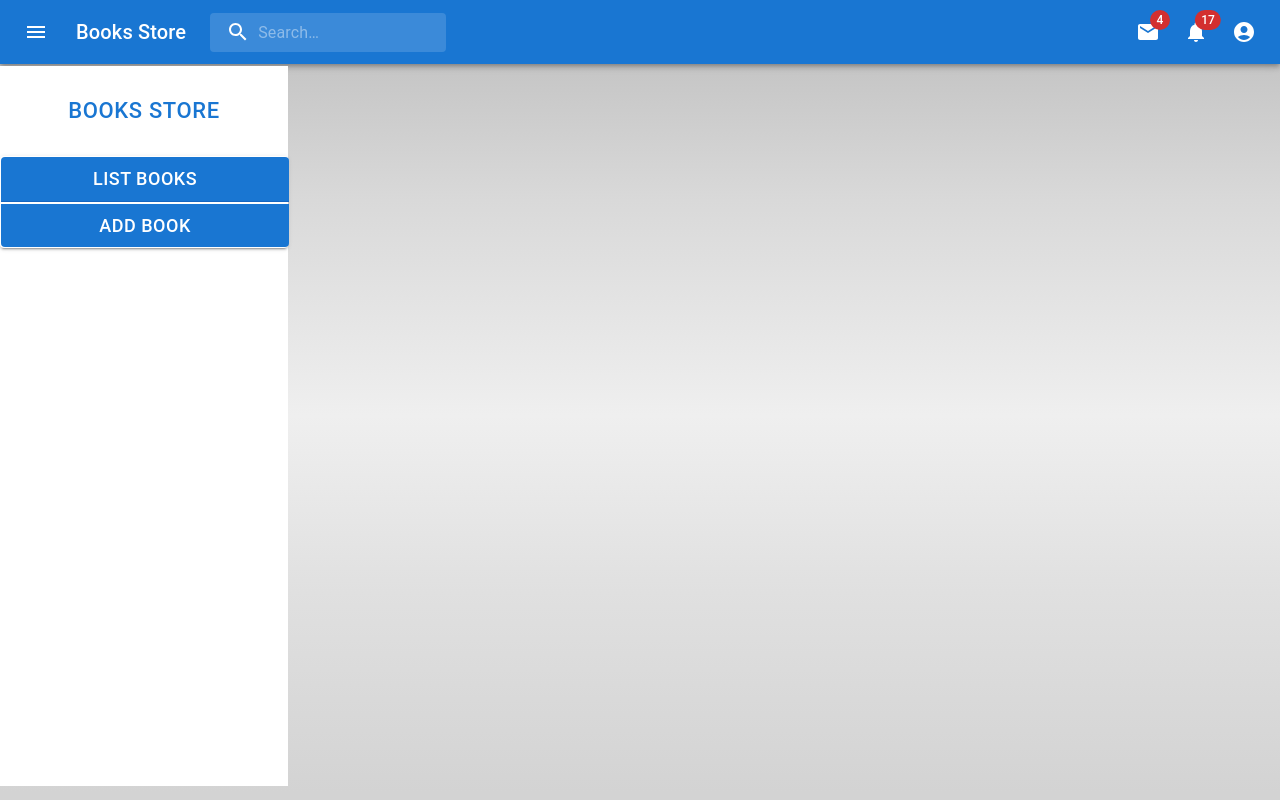
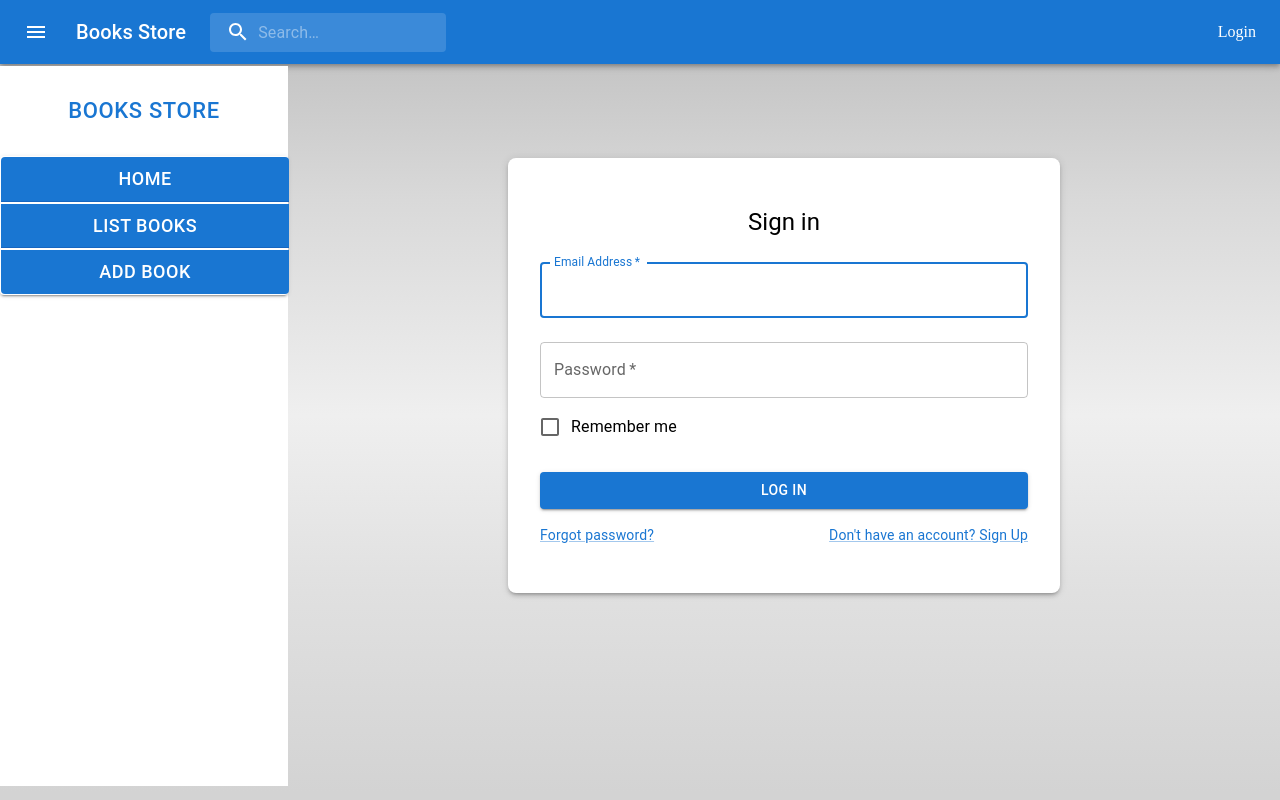
Before and after one commit to sauniel93/book-store, a React (Create React App) app in the folder book-store/: page /login in a window 1280 px wide. Built offline with nearby package versions, Linux system fonts and the light colour scheme.

Commit message:
Add user and home page

```diff
--- a/book-store/src/components/Content.js
+++ b/book-store/src/components/Content.js
@@ -2,11 +2,16 @@ import React, { useState, useEffect, useCallback } from "react";
 import { Routes, Route } from "react-router-dom";
 import Booktable from "./Booktable";
 import AddBook from "./AddBook";
+import LogIn from "./LogIn";
+import Home from "./Home";
+import { ProtectedRoute } from "../hooks/useProtectedRoute";
 import { useMenuContext } from "../contexts/MenuContext";
+import { useUserContext } from "../contexts/UserContext";
 
 function Content() {
   const { activeMenu, setActiveMenu, screenWidth } = useMenuContext();
   const [width, setWidth] = useState("");
+  const {user, setUser} = useUserContext();
 
   const handleClick = () => {
     if (activeMenu && screenWidth <= 900) {
@@ -15,10 +20,10 @@ function Content() {
   };
 
   const computeWidth = useCallback(() => {
-    (screenWidth <= 900) || (!activeMenu && screenWidth > 900)
+    screenWidth <= 900 || (!activeMenu && screenWidth > 900)
       ? setWidth("w-full")
       : setWidth("computeWidthMargin");
-  },[screenWidth, activeMenu]);
+  }, [screenWidth, activeMenu]);
 
   useEffect(() => {
     computeWidth();
@@ -42,8 +47,13 @@ function Content() {
       onClick={() => handleClick()}
     >
       <Routes>
-        <Route path="/" element={<Booktable />} />
-        <Route path="/add" element={<AddBook />} />
+        <Route path="/" element={<Home />} />
+        <Route path="/home" element={<Home />} />
+        <Route element={<ProtectedRoute user={user} />}>
+          <Route path="/list" element={<Booktable />} />
+          <Route path="/add" element={<AddBook />} />
+        </Route>
+        <Route path="/login" element={<LogIn />} />
       </Routes>
     </div>
   );
--- /dev/null
+++ b/book-store/src/components/Home.js
@@ -0,0 +1,37 @@
+import React from "react";
+import ReactECharts from 'echarts-for-react';
+
+function Home() {
+
+  const options = {
+    grid: { top: 5, right: 5, bottom: 24, left: 36 },
+    xAxis: {
+      type: 'category',
+      data: ['Action', 'Aventure', 'History', 'Drama', 'Fiction'],
+    },
+    yAxis: {
+      type: 'value',
+    },
+    series: [
+      {
+        data: [1520, 932, 652, 1002, 2569],
+        type: 'bar',
+        smooth: true,
+      },
+    ],
+    tooltip: {
+      trigger: 'axis',
+    },
+  };
+
+  return (
+    <>
+      <div className="listTitle" style={{}}>Books by clasification</div>
+      <div className="w-full">
+        <ReactECharts option={options}/>
+      </div>
+    </>
+  );
+}
+
+export default Home;
--- /dev/null
+++ b/book-store/src/components/LogIn.js
@@ -0,0 +1,125 @@
+import { useState, useEffect } from "react";
+import Button from "@mui/material/Button";
+import TextField from "@mui/material/TextField";
+import FormControlLabel from "@mui/material/FormControlLabel";
+import Checkbox from "@mui/material/Checkbox";
+import Link from "@mui/material/Link";
+import Grid from "@mui/material/Grid";
+import Box from "@mui/material/Box";
+import Typography from "@mui/material/Typography";
+import Container from "@mui/material/Container";
+import { useUserContext } from "../contexts/UserContext";
+import { useNavigate } from "react-router-dom";
+import Message from "./Message";
+
+export default function LogIn() {
+  const [email, setEmail] = useState("");
+  const [password, setPassword] = useState("");
+  const [message, setMessage] = useState({});
+  const { user, login, failed } = useUserContext();
+  const navigate = useNavigate();
+
+  useEffect(() => {
+    user ? navigate("/") : navigate("/login");
+  }, [user, navigate]);
+
+  useEffect(()=>{
+    if (failed) setMessage({
+      message: "Usuario y Contrasena incorrecto",
+      severity: "error",
+      duration: 2000,
+      reset: new Date(),
+    });
+  }, [failed])
+
+  const handleSubmit = (event) => {
+    event.preventDefault();
+    if (email.trim() && password.trim()) login({ email, password });
+    else
+      setMessage({
+        message: "Usuario y Contrasena requirido",
+        severity: "error",
+        duration: 2000,
+        reset: new Date(),
+      });
+  };
+
+  return (
+    <Container component="main" maxWidth="sm">
+      {message && (
+        <Message
+          {...message}
+          style={{ minWidth: "360px", maxWidth: "600px", margin: "auto" }}
+        />
+      )}
+      <Box
+        sx={{
+          boxShadow: 3,
+          borderRadius: 2,
+          px: 4,
+          py: 6,
+          marginTop: 8,
+          display: "flex",
+          flexDirection: "column",
+          alignItems: "center",
+          backgroundColor: "white",
+        }}
+      >
+        <Typography component="h1" variant="h5">
+          Sign in
+        </Typography>
+        <Box component="form" onSubmit={handleSubmit} noValidate sx={{ mt: 1 }}>
+          <TextField
+            margin="normal"
+            required
+            fullWidth
+            id="email"
+            label="Email Address"
+            name="email"
+            autoComplete="email"
+            autoFocus
+            onChange={(e) => setEmail(e.target.value)}
+          />
+          <TextField
+            margin="normal"
+            required
+            fullWidth
+            name="password"
+            label="Password"
+            type="password"
+            id="password"
+            autoComplete="current-password"
+            onChange={(e) => setPassword(e.target.value)}
+          />
+          <FormControlLabel
+            control={<Checkbox value="remember" color="primary" />}
+            label="Remember me"
+          />
+          <Button
+            type="submit"
+            fullWidth
+            variant="contained"
+            sx={{ mt: 3, mb: 2 }}
+            onClick={(e) => {
+              handleSubmit(e);
+            }}
+          >
+            Log In
+          </Button>
+          <Grid container>
+            <Grid item xs>
+              <Link href="#" variant="body2">
+                Forgot password?
+              </Link>
+            </Grid>
+            <Grid item>
+              <Link href="#" variant="body2">
+                {"Don't have an account? Sign Up"}
+              </Link>
+            </Grid>
+          </Grid>
+        </Box>
+      </Box>
+    </Container>
+  );
+}
--- a/book-store/src/components/SidebarButtonList.js
+++ b/book-store/src/components/SidebarButtonList.js
@@ -20,7 +20,8 @@ function SidebarButton({ id, url, title }) {
 
 export default function SidebarButtonList() {
   const menus = [
-    { id: "one", url: "/", title: "List Books" },
+    { id: "cero", url: "/home", title: "Home" },
+    { id: "one", url: "/list", title: "List Books" },
     { id: "two", url: "/add", title: "Add Book" },
   ];
   return (
--- a/book-store/src/components/TopNavbar.js
+++ b/book-store/src/components/TopNavbar.js
@@ -20,6 +20,7 @@ import { useMenuContext } from "../contexts/MenuContext";
 import { useNavigate } from "react-router-dom";
 import { BaseUrl } from "../config/urls";
 import useAxios from "../hooks/useAxios";
+import { useUserContext } from "../contexts/UserContext";
 
 const Search = styled("div")(({ theme }) => ({
   position: "relative",
@@ -65,6 +66,7 @@ export default function TopNavbar() {
   const [inputValue, setInputValue] = useState("");
   const navigate = useNavigate();
   const { url, fetchData, setUrl } = useAxios();
+  const { user, setUser, logout } = useUserContext();
 
   useEffect(() => {
     const handleResize = () => {
@@ -134,6 +136,14 @@ export default function TopNavbar() {
     >
       <MenuItem onClick={handleMenuClose}>Profile</MenuItem>
       <MenuItem onClick={handleMenuClose}>My account</MenuItem>
+      <MenuItem
+        onClick={() => {
+          logout();
+          handleMenuClose();
+        }}
+      >
+        Logout
+      </MenuItem>
     </Menu>
   );
 
@@ -227,6 +237,8 @@ export default function TopNavbar() {
             />
           </Search>
           <Box sx={{ flexGrow: 1 }} />
+          {user ? (
+            <>
               <Box sx={{ display: { xs: "none", md: "flex" } }}>
                 <IconButton
                   size="large"
@@ -270,10 +282,14 @@ export default function TopNavbar() {
                   <MoreIcon />
                 </IconButton>
               </Box>
+            </>
+          ) : (
+            <div onClick={() => navigate("/login")}>Login</div>
+          )}
         </Toolbar>
       </AppBar>
-      {renderMobileMenu}
-      {renderMenu}
+      {user && renderMobileMenu}
+      {user && renderMenu}
     </Box>
   );
 }
--- /dev/null
+++ b/book-store/src/config/users.js
@@ -0,0 +1,4 @@
+export const users = [
+  { id: 1, email: "david@gmail.com", name: "David", password: "admin" },
+  { id: 2, email: "yamilka@gmail.com", name: "Yamilka", password: "admin" },
+];
--- /dev/null
+++ b/book-store/src/contexts/UserContext.js
@@ -0,0 +1,42 @@
+import React, {
+  createContext,
+  useContext,
+  useState,
+  useMemo,
+  useCallback,
+} from "react";
+import { users } from "../config/users";
+const UserContext = createContext();
+
+export const UserContextProvider = ({ children }) => {
+  const [user, setUser] = useState(null);
+  const [failed, setFailed] = useState(0);
+
+  const login = useCallback(({ email, password }) => {
+    const usuario = users.find(
+      (user) => user.email === email && user.password === password
+    );
+    if (usuario) {
+      setUser(usuario);
+      setFailed(0);
+    } else setFailed((prev) => prev + 1);
+  }, []);
+
+  const logout = useCallback(() => {
+    setUser(null);
+  }, []);
+
+  const value = useMemo(() => {
+    return {
+      user,
+      failed,
+      setUser,
+      login,
+      logout,
+    };
+  }, [user, failed, login, logout]);
+
+  return <UserContext.Provider value={value}>{children}</UserContext.Provider>;
+};
+
+export const useUserContext = () => useContext(UserContext);
--- /dev/null
+++ b/book-store/src/hooks/useProtectedRoute.js
@@ -0,0 +1,9 @@
+import { Navigate, Outlet } from "react-router-dom";
+
+export const ProtectedRoute = ({ user, redirectPath = "/home", children }) => {
+  if (!user) {
+    return <Navigate to={redirectPath} replace />;
+  }
+
+  return children ? children : <Outlet />;
+};
--- a/book-store/src/index.js
+++ b/book-store/src/index.js
@@ -4,10 +4,12 @@ import App from "./App";
 import { ContextProvider } from "./contexts/MenuContext";
 import { BookContextProvider } from "./contexts/BookContext";
 import { ConfirmDialogContextProvider } from "./contexts/ConfirmDialogContext";
+import { UserContextProvider } from "./contexts/UserContext";
 
 const root = ReactDOM.createRoot(document.getElementById("root"));
 root.render(
   <React.StrictMode>
+    <UserContextProvider>
       <ContextProvider>
         <BookContextProvider>
           <ConfirmDialogContextProvider>
@@ -15,5 +17,6 @@ root.render(
           </ConfirmDialogContextProvider>
         </BookContextProvider>
       </ContextProvider>
+    </UserContextProvider>
   </React.StrictMode>
 );
```
Also changed, not shown: 1 other file (tests, documents, lock files or other folders). Lines whose indentation alone changed are shown as unchanged.
